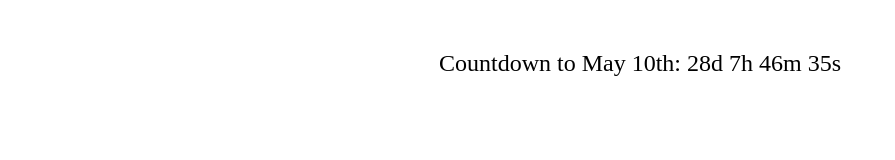
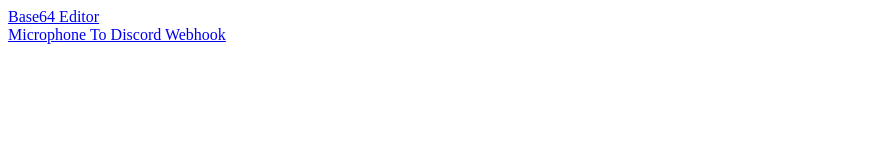
Before and after one commit to FreezaF/shots, a plain HTML site: page index.html in a window 1280 px wide. Shown: the whole page, without its empty margins (0-895 px from the left). Drawn offline with Linux system fonts and the light colour scheme.

Commit message:
Update index.html

```diff
--- a/index.html
+++ b/index.html
@@ -1,51 +1,2 @@
-<!DOCTYPE html>
-<html lang="en">
-<head>
-<meta charset="UTF-8">
-<meta name="viewport" content="width=device-width, initial-scale=1.0">
-<title>Countdown to May 10th</title>
-<style>
-  #countdown {
-    font-size: 24px;
-    text-align: center;
-    margin-top: 50px;
-  }
-</style>
-</head>
-<body>
-
-<div id="countdown"></div>
-
-<script>
-// Set the date we're counting down to
-var countDownDate = new Date("May 10, 2024 00:00:00").getTime();
-
-// Update the countdown every 1 second
-var x = setInterval(function() {
-
-  // Get the current date and time
-  var now = new Date().getTime();
-
-  // Find the distance between now and the countdown date
-  var distance = countDownDate - now;
-
-  // Calculate days, hours, minutes, and seconds remaining
-  var days = Math.floor(distance / (1000 * 60 * 60 * 24));
-  var hours = Math.floor((distance % (1000 * 60 * 60 * 24)) / (1000 * 60 * 60));
-  var minutes = Math.floor((distance % (1000 * 60 * 60)) / (1000 * 60));
-  var seconds = Math.floor((distance % (1000 * 60)) / 1000);
-
-  // Display the countdown in the element with id="countdown"
-  document.getElementById("countdown").innerHTML = "Countdown to May 10th: " + days + "d " + hours + "h "
-  + minutes + "m " + seconds + "s ";
-
-  // If the countdown is over, display a message
-  if (distance < 0) {
-    clearInterval(x);
-    document.getElementById("countdown").innerHTML = "EXPIRED";
-  }
-}, 1000);
-</script>
-
-</body>
-</html>
+<a href="./test.html">Base64 Editor</a><br>
+<a href="./discordvc.html">Microphone To Discord Webhook</a>
```
